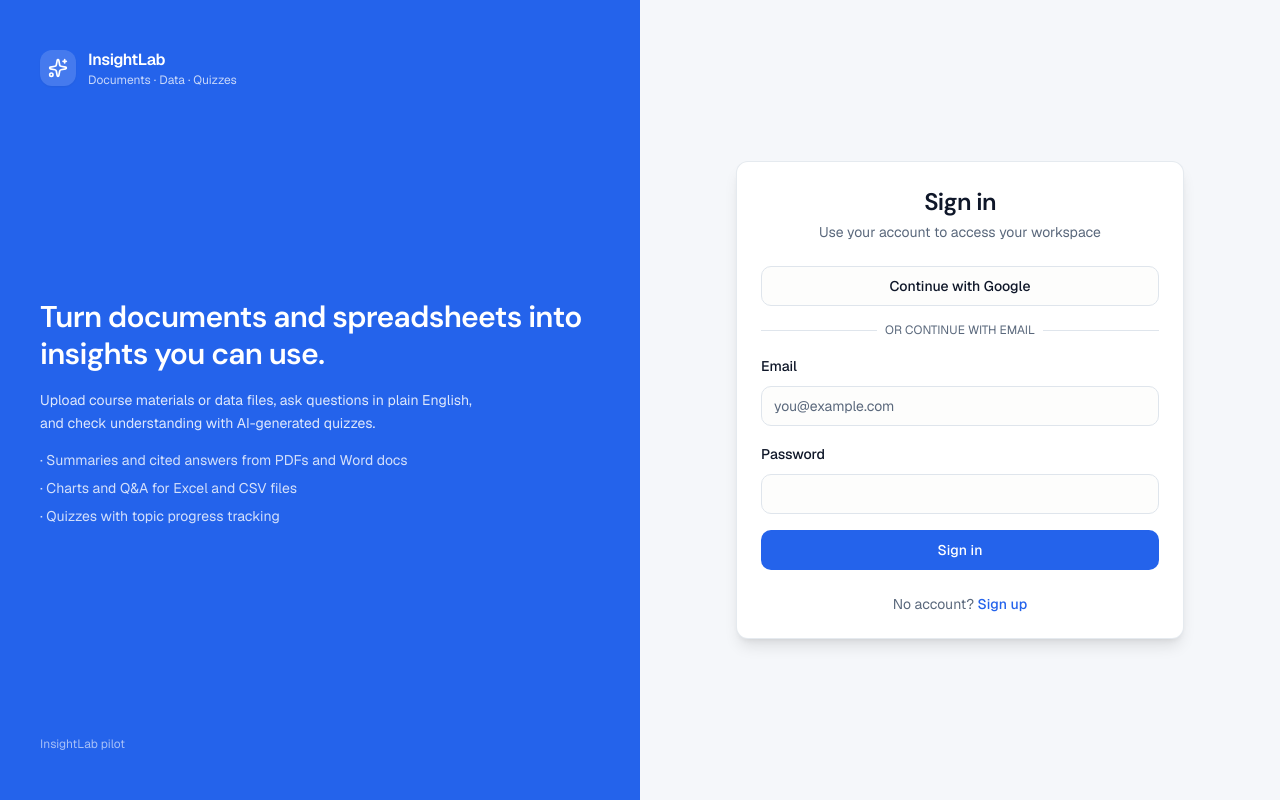
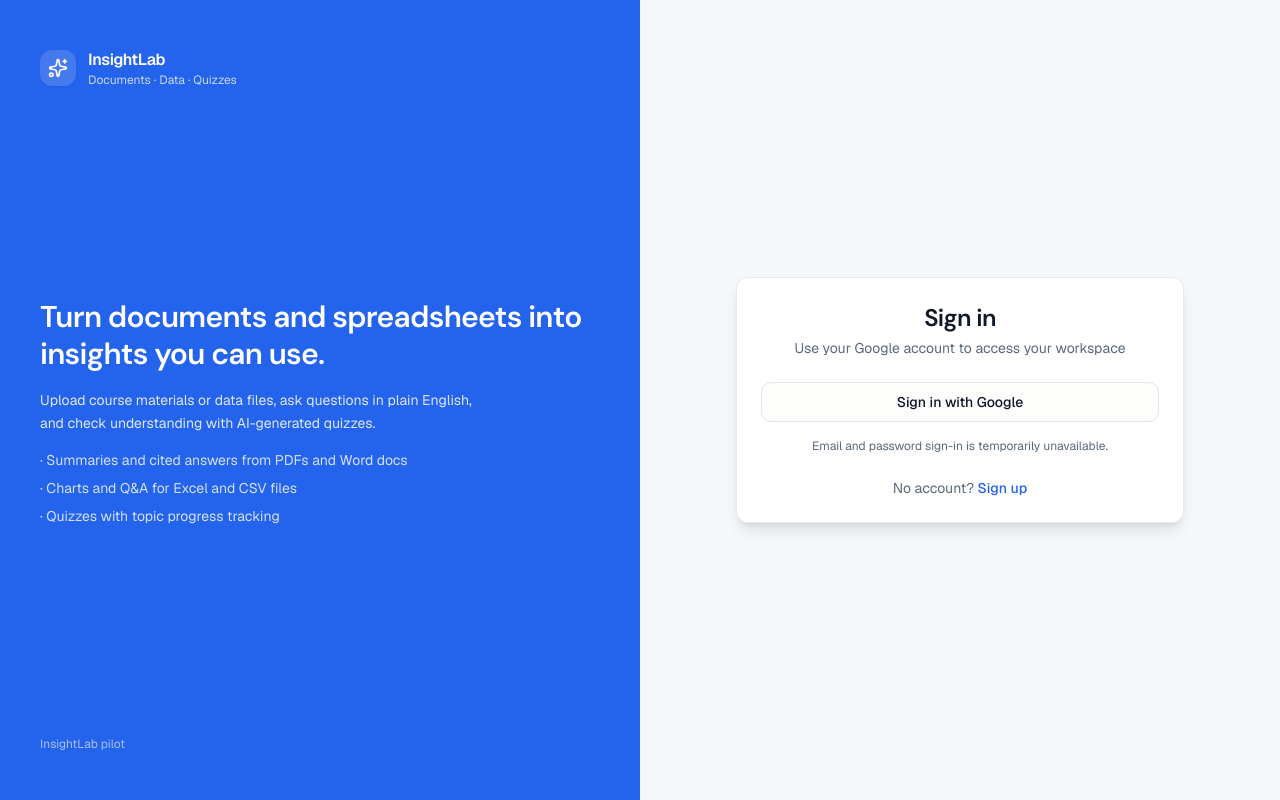
Before and after one commit to ankit-devwork/insight-lab, a Next.js app in the folder frontend/: page /login in a window 1280 px wide. Built offline with nearby package versions, Linux system fonts and the light colour scheme.

Commit message:
UI and Backend Ehancement

```diff
--- a/frontend/src/components/auth/login-form.tsx
+++ b/frontend/src/components/auth/login-form.tsx
@@ -1,12 +1,6 @@
 "use client";
 
-import { useState } from "react";
 import Link from "next/link";
-import { useRouter } from "next/navigation";
-import { createClient } from "@/lib/supabase/client";
-import { Button } from "@/components/ui/button";
-import { Input } from "@/components/ui/input";
-import { Label } from "@/components/ui/label";
 import {
   Card,
   CardContent,
@@ -16,92 +10,19 @@ import {
   CardTitle,
 } from "@/components/ui/card";
 import { GoogleSignInButton } from "@/components/auth/google-sign-in-button";
-import { ResendConfirmationButton } from "@/components/auth/resend-confirmation-button";
-import { isEmailNotConfirmedError } from "@/lib/supabase/auth-email";
-import { AuthEmailHelp } from "@/components/auth/auth-email-help";
 
 export function LoginForm() {
-  const router = useRouter();
-  const [email, setEmail] = useState("");
-  const [password, setPassword] = useState("");
-  const [error, setError] = useState<string | null>(null);
-  const [showResendConfirmation, setShowResendConfirmation] = useState(false);
-  const [loading, setLoading] = useState(false);
-
-  const handleSubmit = async (e: React.FormEvent) => {
-    e.preventDefault();
-    setLoading(true);
-    setError(null);
-    setShowResendConfirmation(false);
-
-    const supabase = createClient();
-    const { error: signInError } = await supabase.auth.signInWithPassword({
-      email,
-      password,
-    });
-
-    if (signInError) {
-      setError(signInError.message);
-      setShowResendConfirmation(isEmailNotConfirmedError(signInError.message));
-      setLoading(false);
-      return;
-    }
-
-    router.push("/dashboard");
-    router.refresh();
-  };
-
   return (
     <Card className="border-border/80 shadow-lg">
       <CardHeader className="space-y-1 text-center">
         <CardTitle className="text-2xl">Sign in</CardTitle>
-        <CardDescription>Use your account to access your workspace</CardDescription>
+        <CardDescription>Use your Google account to access your workspace</CardDescription>
       </CardHeader>
-      <CardContent className="space-y-4">
-        <GoogleSignInButton />
-        <div className="relative">
-          <div className="absolute inset-0 flex items-center">
-            <span className="w-full border-t" />
-          </div>
-          <div className="relative flex justify-center text-xs uppercase">
-            <span className="bg-card px-2 text-muted-foreground">Or continue with email</span>
-          </div>
-        </div>
-        <form onSubmit={handleSubmit} className="space-y-4">
-          <div className="space-y-2">
-            <Label htmlFor="email">Email</Label>
-            <Input
-              id="email"
-              type="email"
-              placeholder="you@example.com"
-              value={email}
-              onChange={(e) => setEmail(e.target.value)}
-              required
-              autoComplete="email"
-            />
-          </div>
-          <div className="space-y-2">
-            <Label htmlFor="password">Password</Label>
-            <Input
-              id="password"
-              type="password"
-              value={password}
-              onChange={(e) => setPassword(e.target.value)}
-              required
-              autoComplete="current-password"
-            />
-          </div>
-          {error && <p className="text-sm text-destructive">{error}</p>}
-          {showResendConfirmation ? (
-            <>
-              <ResendConfirmationButton email={email} />
-              <AuthEmailHelp className="rounded-md border bg-muted/30 p-3" variant="user" />
-            </>
-          ) : null}
-          <Button type="submit" className="w-full" disabled={loading}>
-            {loading ? "Signing in..." : "Sign in"}
-          </Button>
-        </form>
+      <CardContent>
+        <GoogleSignInButton label="Sign in with Google" />
+        <p className="mt-4 text-center text-xs text-muted-foreground">
+          Email and password sign-in is temporarily unavailable.
+        </p>
       </CardContent>
       <CardFooter className="justify-center">
         <p className="text-sm text-muted-foreground">
--- a/frontend/src/components/auth/signup-form.tsx
+++ b/frontend/src/components/auth/signup-form.tsx
@@ -1,12 +1,6 @@
 "use client";
 
-import { useState } from "react";
 import Link from "next/link";
-import { useRouter } from "next/navigation";
-import { createClient } from "@/lib/supabase/client";
-import { Button } from "@/components/ui/button";
-import { Input } from "@/components/ui/input";
-import { Label } from "@/components/ui/label";
 import {
   Card,
   CardContent,
@@ -16,140 +10,27 @@ import {
   CardTitle,
 } from "@/components/ui/card";
 import { GoogleSignInButton } from "@/components/auth/google-sign-in-button";
-import { ResendConfirmationButton } from "@/components/auth/resend-confirmation-button";
-import { AuthEmailHelp } from "@/components/auth/auth-email-help";
-import {
-  authEmailRedirectTo,
-  formatAuthEmailError,
-  isAuthEmailRateLimitError,
-  SIGNUP_INCOMPLETE_HYBRID_MESSAGE,
-} from "@/lib/supabase/auth-email";
 
 export function SignUpForm() {
-  const router = useRouter();
-  const [email, setEmail] = useState("");
-  const [password, setPassword] = useState("");
-  const [error, setError] = useState<string | null>(null);
-  const [message, setMessage] = useState<string | null>(null);
-  const [awaitingConfirmation, setAwaitingConfirmation] = useState(false);
-  const [emailRateLimited, setEmailRateLimited] = useState(false);
-  const [loading, setLoading] = useState(false);
-
-  const handleSubmit = async (e: React.FormEvent) => {
-    e.preventDefault();
-    setLoading(true);
-    setError(null);
-    setMessage(null);
-    setAwaitingConfirmation(false);
-    setEmailRateLimited(false);
-
-    const supabase = createClient();
-    const { data, error: signUpError } = await supabase.auth.signUp({
-      email,
-      password,
-      options: {
-        emailRedirectTo: authEmailRedirectTo(),
-      },
-    });
-
-    if (signUpError) {
-      const rateLimited = isAuthEmailRateLimitError(signUpError.message);
-      setError(formatAuthEmailError(signUpError.message));
-      setEmailRateLimited(rateLimited);
-      if (rateLimited) {
-        setAwaitingConfirmation(true);
-      }
-      setLoading(false);
-      return;
-    }
-
-    if (data.session) {
-      router.push("/dashboard");
-      router.refresh();
-      return;
-    }
-
-    // Same message for new signups and re-signups (Supabase does not always expose duplicates).
-    setAwaitingConfirmation(true);
-    setMessage(SIGNUP_INCOMPLETE_HYBRID_MESSAGE);
-    setLoading(false);
-  };
-
   return (
     <Card className="border-border/80 shadow-lg">
       <CardHeader className="space-y-1 text-center">
         <CardTitle className="text-2xl">Create account</CardTitle>
-        <CardDescription>Start uploading documents and spreadsheets</CardDescription>
+        <CardDescription>Sign up with Google to start uploading documents and spreadsheets</CardDescription>
       </CardHeader>
-      <CardContent className="space-y-4">
+      <CardContent>
         <GoogleSignInButton label="Sign up with Google" />
-        <div className="relative">
-          <div className="absolute inset-0 flex items-center">
-            <span className="w-full border-t" />
-          </div>
-          <div className="relative flex justify-center text-xs uppercase">
-            <span className="bg-card px-2 text-muted-foreground">Or sign up with email</span>
-          </div>
-        </div>
-        <form onSubmit={handleSubmit} className="space-y-4">
-          <div className="space-y-2">
-            <Label htmlFor="email">Email</Label>
-            <Input
-              id="email"
-              type="email"
-              placeholder="you@example.com"
-              value={email}
-              onChange={(e) => setEmail(e.target.value)}
-              required
-              autoComplete="email"
-            />
-          </div>
-          <div className="space-y-2">
-            <Label htmlFor="password">Password</Label>
-            <Input
-              id="password"
-              type="password"
-              value={password}
-              onChange={(e) => setPassword(e.target.value)}
-              required
-              minLength={6}
-              autoComplete="new-password"
-            />
-          </div>
-          {error && <p className="text-sm text-destructive">{error}</p>}
-          {message && <p className="text-sm text-muted-foreground">{message}</p>}
-          {awaitingConfirmation ? (
-            <>
-              <GoogleSignInButton label="Sign in with Google" />
-              <Button type="button" className="w-full" asChild>
-                <Link href="/login">Sign in with email</Link>
-              </Button>
-              {emailRateLimited ? null : <ResendConfirmationButton email={email} />}
-              {emailRateLimited ? (
-                <p className="text-xs text-muted-foreground">
-                  Resend is disabled until the hourly email limit resets. The app owner can confirm your
-                  account in Supabase → Authentication → Users.
+        <p className="mt-4 text-center text-xs text-muted-foreground">
+          Email and password sign-up is temporarily unavailable.
         </p>
-              ) : (
-                <AuthEmailHelp className="rounded-md border bg-muted/30 p-3" variant="user" />
-              )}
-            </>
-          ) : (
-            <Button type="submit" className="w-full" disabled={loading}>
-              {loading ? "Creating account..." : "Sign up"}
-            </Button>
-          )}
-        </form>
       </CardContent>
       <CardFooter className="justify-center">
-        {awaitingConfirmation ? null : (
         <p className="text-sm text-muted-foreground">
           Already have an account?{" "}
           <Link href="/login" className="font-medium text-primary underline-offset-4 hover:underline">
             Sign in
           </Link>
         </p>
-        )}
       </CardFooter>
     </Card>
   );
```
Also changed, not shown: 3 other files (tests, documents, lock files or other folders). Lines whose indentation alone changed are shown as unchanged.
